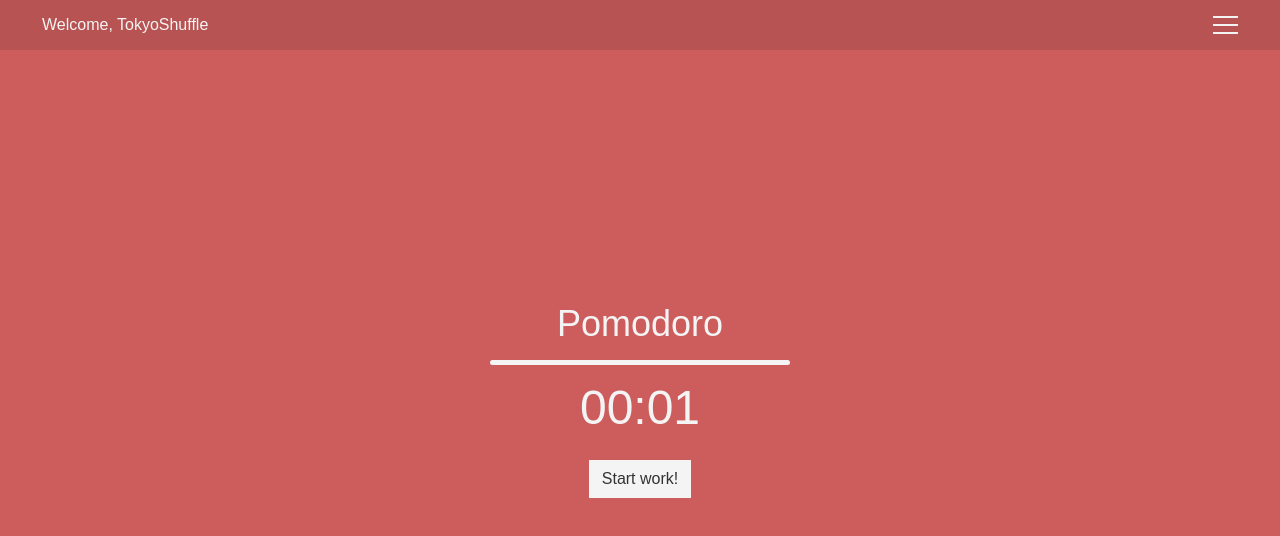
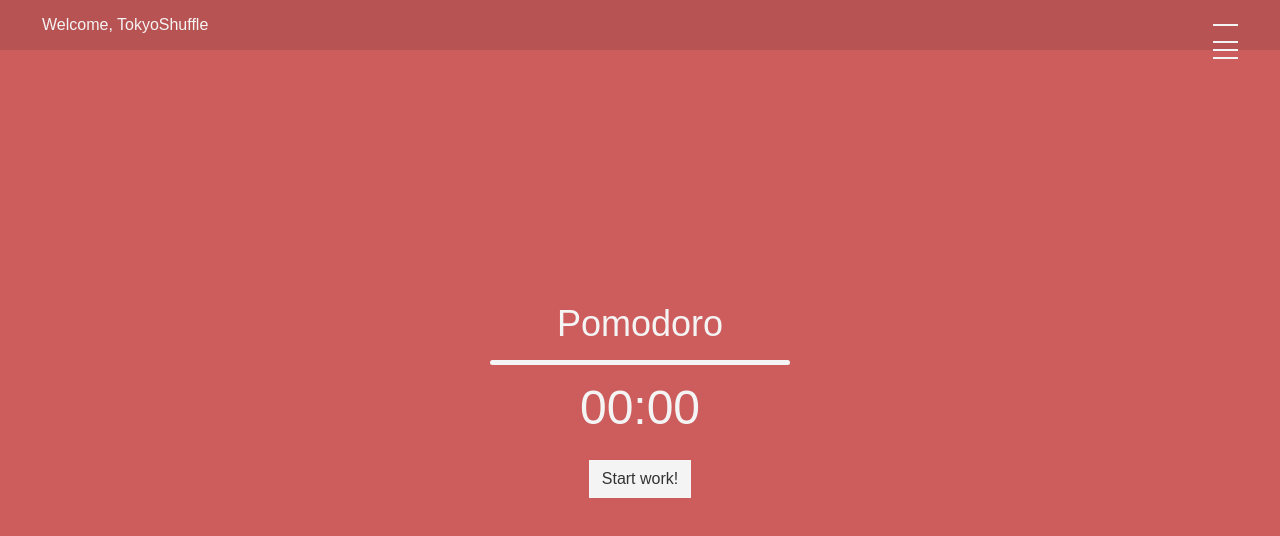
Before and after one commit to VladyslavHimself/SimplePomodoro, a React (Create React App) app: page / in a window 1280 px wide. Shown: the top 536 px of the page. Built offline with nearby package versions, Linux system fonts and the light colour scheme; no server answers; a web font is replaced by a local one.

Commit message:
cleared layout from all logic (only routes are avaliable)

```diff
--- a/src/components/Navigation/Navigation.jsx
+++ b/src/components/Navigation/Navigation.jsx
@@ -8,25 +8,20 @@ import { NavLink } from 'react-router-dom';
 
 export default function Navigation(props) {
 
-  const { isNavOpen } = props
-
   return (
     <div className={classes.Nav}>
     <div className={classes.Nav__wrapper}>
       <div className="nav__title">Welcome, TokyoShuffle</div>
       <NavLink to={'/settings'}>
-        <div className={classes.Burger}
-             onClick={props.buttonSwitcher}
-        >
-          { props.isNavOpen
-            ?
+        <div className={classes.Burger}>
             <NavLink to='/'>
               <div className={classes.lines}>
                 <span />
               </div>
             </NavLink>
 
-            :
+
+            {// Alt}
             <NavLink to='/settings'>
               <div className={classes.lines}>
                 <span />
--- a/src/components/Timer/Controller/Controller.jsx
+++ b/src/components/Timer/Controller/Controller.jsx
@@ -6,54 +6,11 @@ import Button from '../../Ui/Button/Button';
 
 const Controller = props => {
 
-  const buttonNameChanger = (from, to) => {
-    if (props.time.isPaused) {
-      return <span>{from}</span>
-    } else {
-      return <span>{to}</span>;
-    }
-  }
-
-  const buttonChanger = () => {
-    if (!props.time.isTimerStarted) {
-      console.log(props);
-      if (props.time.isFocusEnd) {
-        return (
-          <>
-          <Button type='general' onClick={props.onChange}>
-            Drink Coffee!
-          </Button>
-          </>
-        )
-
-      }
-
-      else {
-        return (
-          <>
-          <Button type='general' onClick={props.onChange}>
-            Start work!
-          </Button>
-          </>
-        )
-      }
-    }
-    if (props.time.isTimerStarted) {
-      return (
-        <>
-          <Button type="additional" onClick={props.onPause}> { buttonNameChanger('Resume', 'Pause') }  </Button>
-          <Button type="additional" onClick={props.onRenew}> Clear </Button>
-        </>
-      )
-    }
-  }
-
   return (
     <div className={classes.Controller}>
-          {
-            buttonChanger()
-          }
-
+      <Button type='general' onClick={props.onChange}>
+          Start work!
+      </Button>
     </div>
   )
 }
--- a/src/components/Timer/Timer.jsx
+++ b/src/components/Timer/Timer.jsx
@@ -6,29 +6,14 @@ import Controller from './Controller/Controller';
 
 const Timer = props => {
 
-  const { seconds, minutes } = props.timerState;
-
-  const nullizeData = (count, minNumber) => {
-    if (count <= minNumber) {
-      return (`0${count}`)
-    } else {
-      return (count);
-    }
-  }
-
   return (
     <div className={classes.Timer}>
       <div className={classes.Timer__display}>
         <span>
-          {nullizeData(minutes, 9)}:{nullizeData(seconds, 9)}
+          00:00
         </span>
       </div>
-      <Controller
-      time = {props.timerState }
-      onChange={ props.onChange }
-      onPause= { props.pauseTime }
-      onRenew= { props.renewTime }
-      />
+      <Controller />
     </div>
   )
 }
--- a/src/containers/App/App.jsx
+++ b/src/containers/App/App.jsx
@@ -18,170 +18,36 @@ class App extends React.Component {
 
   DATABASE_URL = 'https://pomodoro-11618-default-rtdb.firebaseio.com/quest.json';
 
-  state = {
-    seconds: 1,
-    minutes: 0,
-    isPaused: false, // true/false if clicked on pause button
-    isFocusEnd: false,
-    isTimerStarted: false, // true, when click on 'Start timer' button
-    isTimerRenewed: false,
-    isNavigationToggle: false,
-};
+    // * Statements to convert
+    // ! seconds: 1,
+    // ! minutes: 0,
+    // ! isPaused: false, // true/false if clicked on pause button
+    // ! isFocusEnd: false,
+    // ! isTimerStarted: false, // true, when click on 'Start timer' button
+    // ! isTimerRenewed: false,
+    // ! isNavigationToggle: false,
 
-  Server = new ServerController(this.DATABASE_URL);
-  Timer = new Timerr(this.state.minutes, this.state.seconds);
+  // * pauseTime()
+  // * (async) renewTime()
+  // * (async) startBreak()
+  // * startTimer()
 
-  async componentDidMount() {
-    let serverResponse = await this.Server.getFocusTime();
-    serverResponse ? this.setState({ minutes: serverResponse }) : this.setState({ minutes: this.state.minutes });
-  }
-
-  // TODO: Compose methods to abstract Time class
-  pauseTime = () => {
-    this.setState({
-      isPaused: !this.state.isPaused,
-    });
-  }
-
-  // make function more valiability
-  renewTime = async () => {
-
-    let focusTimeFromServer = await this.Server.getFocusTime();
-
-    focusTimeFromServer
-    ? this.setState({
-      seconds: 0,
-      minutes: focusTimeFromServer,
-      isPaused: false,
-      isTimerStarted: false,
-      isTimerRenewed: true,
-    })
-    : this.setState({
-      seconds: 0,
-      minutes: 25,
-      isPaused: false,
-      isTimerStarted: false,
-      isTimerRenewed: true,
-    })
-  }
-
-  startBreak = async () => {
-    let breakTimeFromServer = await this.Server.getBreakTime();
-
-    // * 1. Change time to break; +
-    // * 2. change UI to break;
-
-    if (breakTimeFromServer) {
-      this.setState({
-        isFocusEnd: true,
-        minutes: breakTimeFromServer,
-      });
-    } else {
-      this.setState({
-        isFocusEnd: true,
-        minutes: 1,
-        isPaused: false,
-        isTimerStarted: false,
-        isTimerRenewed: true,
-
-      });
-
-
-    }
-  }
-
-  startTimer = () => {
-
-    // ? Check if timer is already running
-    this.setState({
-      isTimerStarted: true,
-    });
-
-    // TODO: 1.Fix bug with break time button;
-    // * 2. Make this function more easier;
-
-      let timer = setInterval(() => {
-        const { seconds, minutes } = this.state;
-
-         if (this.state.isTimerRenewed) {
-           this.setState({
-             isTimerRenewed: false,
-           })
-           clearInterval(timer);
-           return;
-          //  return;
-         }
-
-        // ? if timer paused - don't tick!
-        if (this.state.isPaused) return;
-
-        // ? Check if timer is not End;
-        if (this.Timer.isFinished(this.state.minutes, this.state.seconds)) {
-          this.pauseTime();
-
-          if (!this.state.isFocusEnd) {
-            this.startBreak();
-            this.setState({
-              isFocusEnd: false,
-            });
-          } else {
-            this.renewTime();
-          }
-          window.alert('Timer is done, you\'re great!');
-
-          return;
-        }
-
-        // @tick
-        const timeData = this.Timer.tick(this.state.minutes, this.state.seconds);
-
-        this.setState({
-          minutes: timeData.minutes,
-          seconds: timeData.seconds,
-        });
-
-      }, 1000);
-
-  }
-
-  buttonSwitcher = () => {
-    if (this.state.isNavigationToggle) {
-      this.setState({
-        isNavigationToggle: false
-      })
-    } else {
-
-      this.setState({
-        isNavigationToggle: true
-      })
-    }
-  }
+  // * buttonSwitcher()
 
   render() {
     return (
       <Layout>
         <div className={classes.App}>
-          <Navigation
-            buttonSwitcher = { this.buttonSwitcher }
-            isNavOpen={this.state.isNavigationToggle}
-            />
-
+          <Navigation />
           <Switch>
             <Route path='/' exact render={
               () => (
                 <>
                   <Logo name='Pomodoro' />
-
-                  <Timer
-                    onChange   = { this.startTimer }
-                    renewTime  = { this.renewTime  }
-                    pauseTime  = { this.pauseTime  }
-                    timerState = { this.state      }
-                  />
+                  <Timer />
                 </>
               )
             }/>
-
             <Route path='/settings' exact component={Settings} />
             <Route component={NotFound} />
           </Switch>
```
Lines whose indentation alone changed are shown as unchanged.
